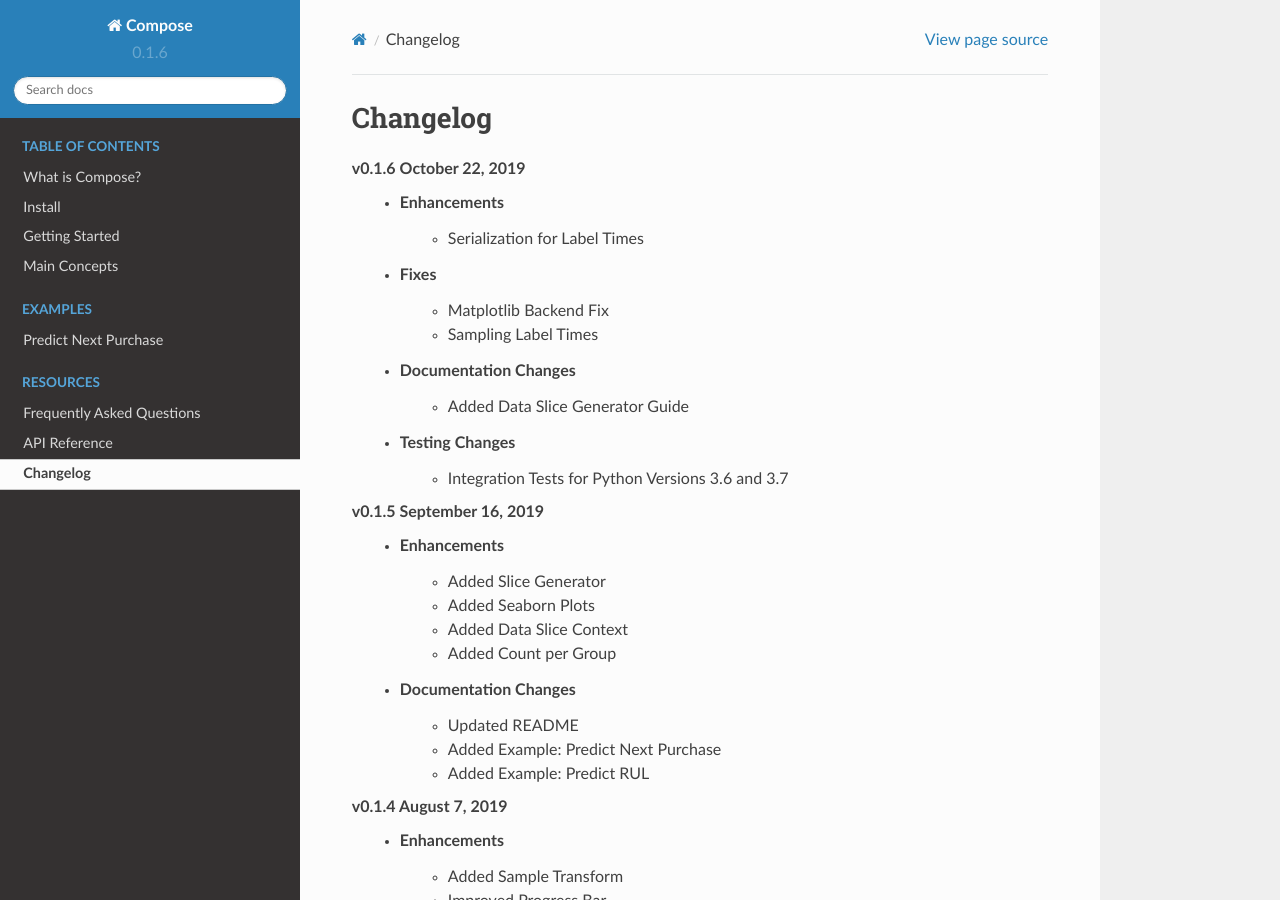
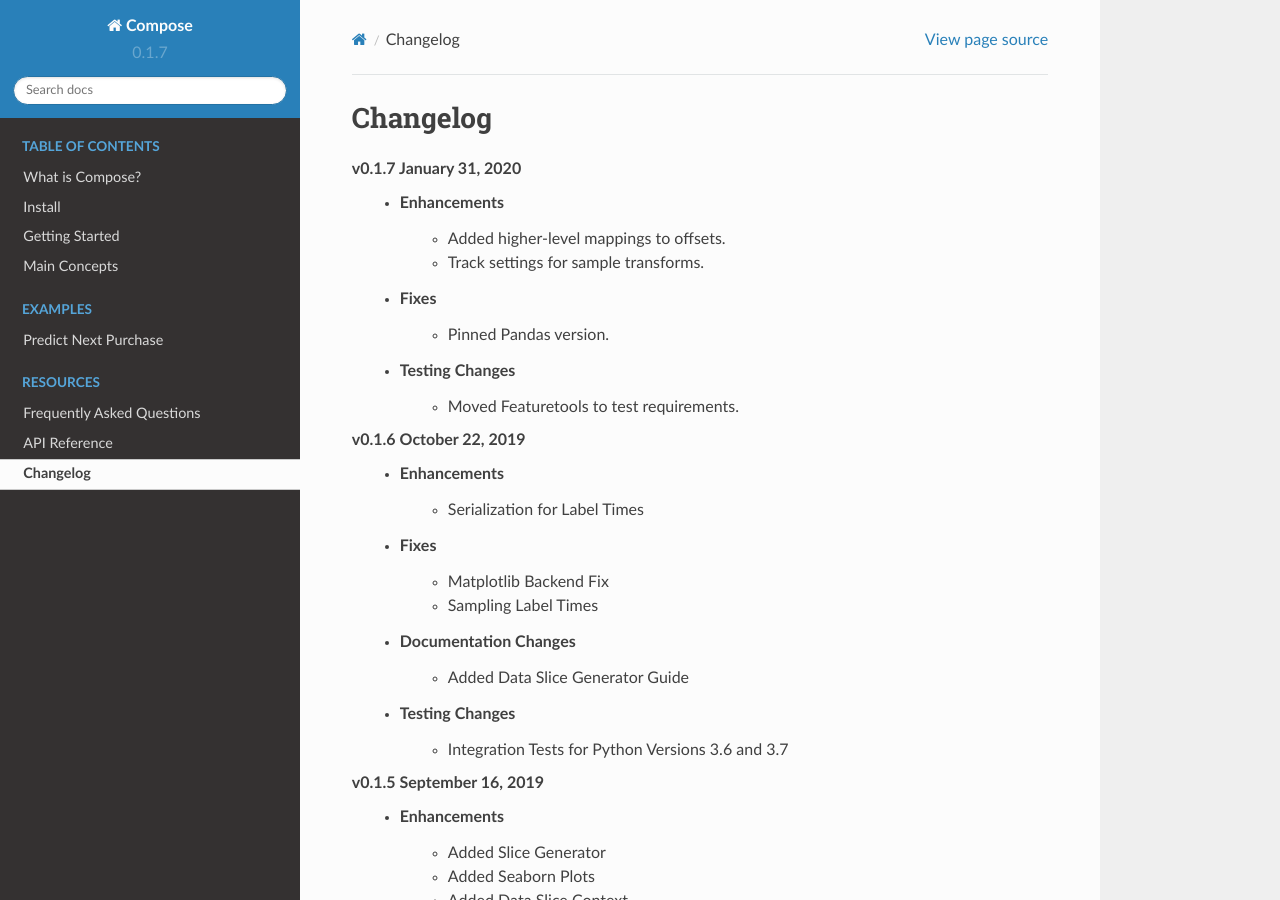
Before and after one commit to alteryx/compose, a Sphinx documentation site: the page built from docs/source/changelog.rst, in a window 1280 px wide and 900 px high. Built offline with Sphinx 7.4.7 and the Read the Docs theme 2.0.0, drawn with Linux system fonts in a browser that asks for light colours; comment, search, counter and statistics services are not loaded.

Commit message:
v0.1.7 (#96)

```diff
--- a/composeml/__init__.py
+++ b/composeml/__init__.py
@@ -3,4 +3,4 @@ from . import demos
 from .label_maker import LabelMaker
 from .label_times import LabelTimes, read_csv, read_parquet, read_pickle
 
-__version__ = '0.1.6'
+__version__ = '0.1.7'
--- a/docs/source/changelog.rst
+++ b/docs/source/changelog.rst
@@ -1,6 +1,15 @@
 =========
 Changelog
 =========
+
+**v0.1.7** January 31, 2020
+    * Enhancements
+        * Added higher-level mappings to offsets.
+        * Track settings for sample transforms.
+    * Fixes
+        * Pinned Pandas version.
+    * Testing Changes
+        * Moved Featuretools to test requirements.
 
 **v0.1.6** October 22, 2019
     * Enhancements
--- a/setup.py
+++ b/setup.py
@@ -2,7 +2,7 @@ from setuptools import find_packages, setup
 
 setup(
     name='composeml',
-    version='0.1.6',
+    version='0.1.7',
     author='Feature Labs, Inc.',
     author_email='support@featurelabs.com',
     license='BSD 3-clause',
```
